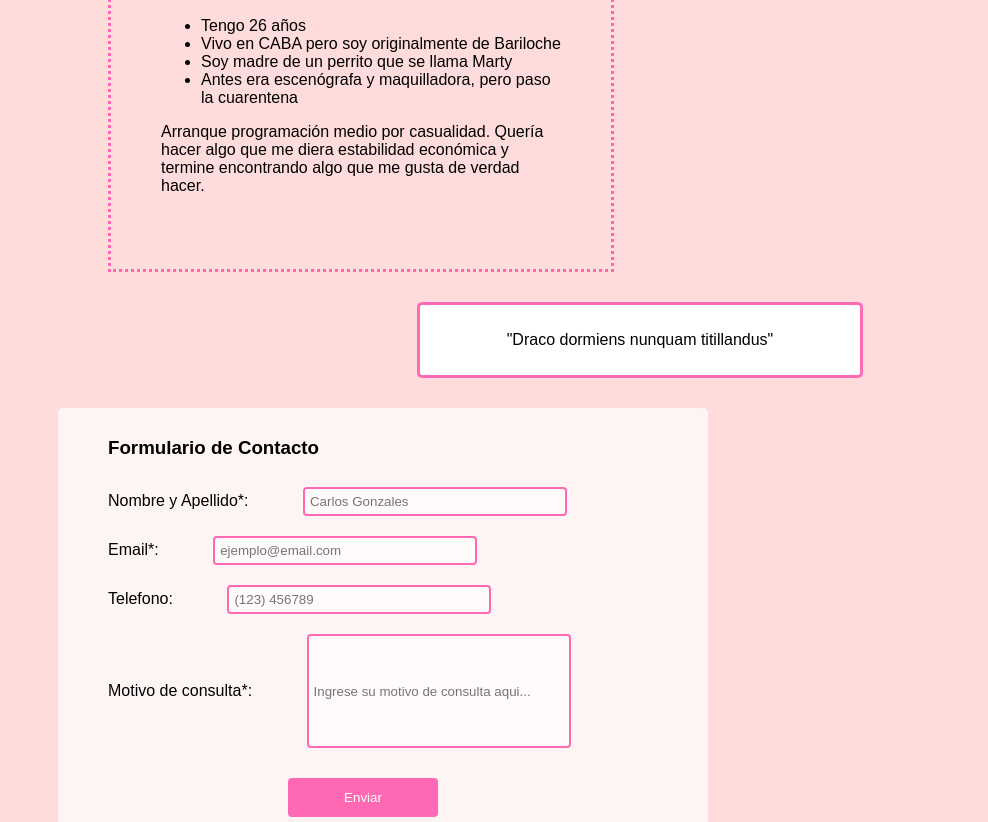
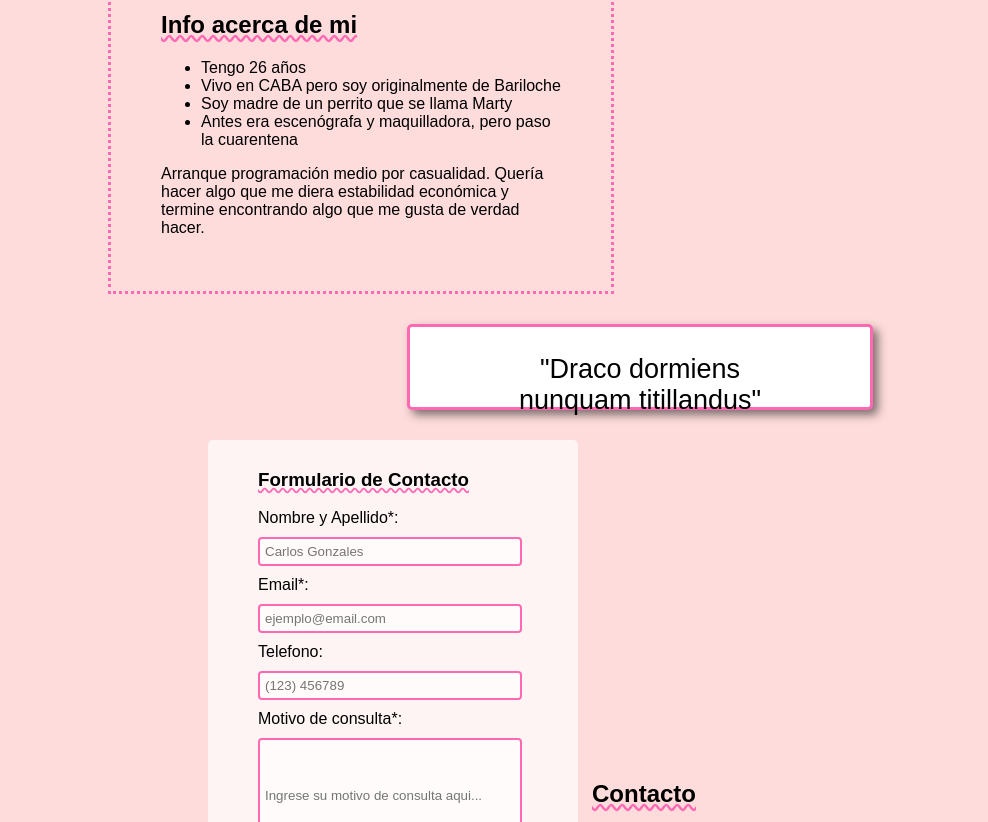
Before and after one commit to lucastro95/nucba-tareas, a plain HTML site: page carta-presentacion/index.html in a window 1280 px wide. Shown: the part 454-1276 px from the top of the page, without its empty margins (0-988 px from the left). Drawn offline with Linux system fonts and the light colour scheme; a web font is replaced by a local one.

Commit message:
Termine con los estilos

```diff
--- a/carta-presentacion/index.html
+++ b/carta-presentacion/index.html
@@ -5,6 +5,7 @@
     <meta http-equiv="X-UA-Compatible" content="IE=edge">
     <meta name="viewport" content="width=device-width, initial-scale=1.0">
     <link rel="stylesheet" href="styles.css">
+    <link rel="stylesheet" href="https://fonts.googleapis.com/css2?family=Ephesis&display=swap">
     <title>Lucía Castro</title>
 </head>
 <body>
@@ -31,20 +32,20 @@
 <div class="formulario">
     <h3>Formulario de Contacto</h3>
     <form>
-        <label for="Nombre y Apellido">Nombre y Apellido*:
+        <label for="Nombre y Apellido" class="label-campos">Nombre y Apellido*:
             <input type="text" name="Nombre y Apellido" placeholder="Carlos Gonzales" class="campos" required>
         </label>
         <br>
-        <label for="Email">Email*:
+        <label for="Email" class="label-campos">Email*:
             <input type="Email" name="Email" placeholder="ejemplo@email.com" class="campos" required>
         </label>
         <br>
-        <label for="Telefono">Telefono:
+        <label for="Telefono" class="label-campos">Telefono:
             <input type="number" name="Telefono" placeholder="(123) 456789" class="campos">
         </label>
         <br>
-        <label for="Motivo">Motivo de consulta*:
-            <input id="textarea" type="textarea" name="Motivo" placeholder="Ingrese su motivo de consulta aqui..." class="campos" required>
+        <label for="Motivo" class="label-campos">Motivo de consulta*:
+            <input id="textarea" type="textarea" name="Motivo" placeholder="Ingrese su motivo de consulta aqui..." class="campos textarea" required>
         </label>
         <br>
         <input type="submit" value="Enviar" class="boton">
@@ -59,7 +60,7 @@
     <img src="./Assets/github-logo.png" alt="Logo de Github" class="logo">
     <a href="https://github.com/lucastro95" target="blank">lucastro95</a>
 </div>
-<div>
+<div class="pista-audio">
     <audio controls autoplay loop>
         <source src="./Assets/Follow the red Fox.mp3" type="audio/wav">
         Your browser does not support the audio tag.
--- a/carta-presentacion/styles.css
+++ b/carta-presentacion/styles.css
@@ -10,12 +10,14 @@ body {
     background-position: center;
     background-repeat: no-repeat;
     background-size: cover;
+    border-radius: 6px;
     padding: 10px;
     float: left;
 }
 
 .titulo-principal {
-    font-family: Apple Chancery, cursive;
+    font-family: "Ephesis", Arial;
+    font-size: 40px;
     color: deeppink;
     background-color: rgba(255, 255, 255, 0.582);
     padding: 15px;
@@ -33,9 +35,9 @@ body {
 
 .info {
    width: 400px;
-   height: 320px;
+   height: 300px;
    float: left;
-   padding: 0px 50px 0px 50px;
+   padding: 35px 50px 0px 50px;
    border-style: dotted;
    border-color: hotpink;
    margin: 30px 100px;
@@ -47,38 +49,47 @@ body {
 }
 
 .div-cita {
-    width: 300px;
+    width: 320px;
     height: 50px;
     text-align: center;
     margin-left: auto;
     margin-right: auto;
-    padding: 10px 70px;
+    padding: 0px 70px 30px 70px;
     clear: left;
     background-color: white;
     border-radius: 5px;
-    font-family: Arial, Helvetica, sans-serif;
+    font-family: "Ephesis", Arial;
+    font-size: 27px;
     border: hotpink 3px solid;
+    box-shadow: 5px 5px 10px rgba(0, 0, 0, 0.507);
 }
 
 .formulario {
     background-color: rgba(255, 255, 255, 0.692);
-    width: 600px;
+    width: 320px;
     padding: 10px 0px 30px 50px;
-    margin: 30px 0px 30px 50px;
+    margin: 30px 0px 30px 200px;
     border-radius: 5px;
     font-family: Arial, Helvetica, sans-serif;
+    text-decoration: underline wavy hotpink;
+    float: left;
 }
 
 .campos {
     width: 250px;
     margin-top: 10px;
     margin-bottom: 10px;
-    margin-left: 50px;
     padding: 5px;
     background-color: rgba(255, 255, 255, 0.692);
     border-radius: 4px;
     border: hotpink 2px solid;
     font-family: Arial, Helvetica, sans-serif;
+    align-content: center;
+}
+
+label {
+    display: inline-block;
+    width: 150px;
 }
 
 .formulario .boton {
@@ -88,19 +99,34 @@ body {
     border: none;
     border-radius: 4px;
     padding: 12px;
-    margin-left: 180px;
+    margin-left: 60px;
     margin-top: 20px;
+}
+
+.formulario .textarea {
+    height: 100px;
+    width: 250px;
 }
 
 .contacto {
     width: 600px;
+    float: right;
+    margin-top: 350px;
+    margin-right: 80px;
+    font-family: Arial, Helvetica, sans-serif;
 }
 
-.logo {
+.contacto h2 {
+    text-decoration: underline wavy hotpink;
+}
+
+.contacto .logo {
     height: 30px;
 }
 
-#textarea {
-    height: 100px;
-    width: 250px;
+.pista-audio {
+    float: right;
+    margin-right: 390px;
+    margin-top: 30px;
+
 }
```
